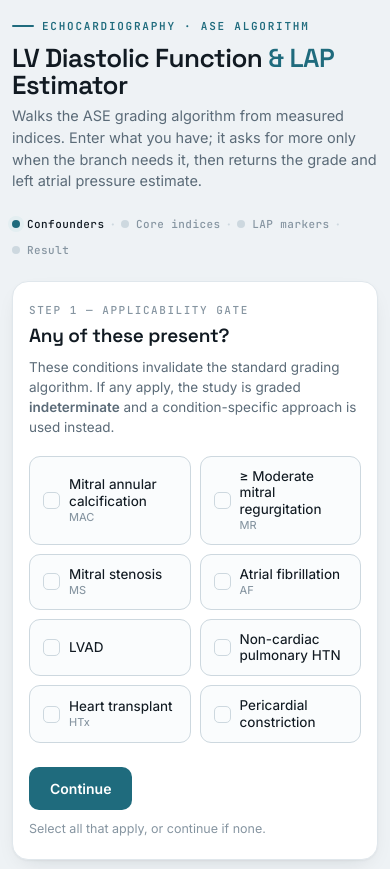
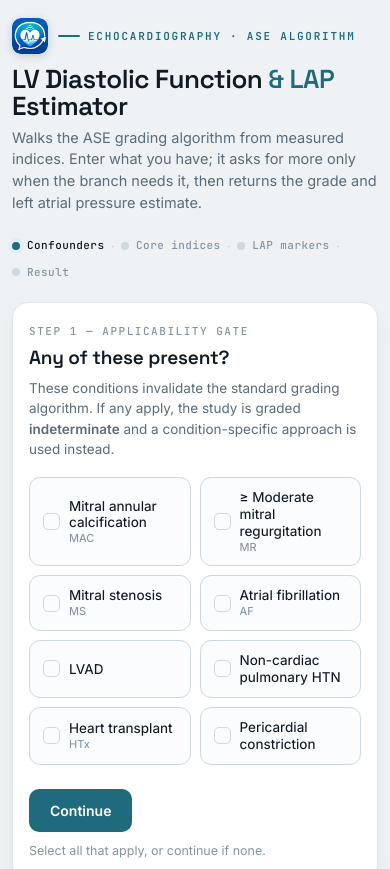
Before and after one commit to GARRETTLRUTH-a11y/diastology-tool, a plain HTML site: page index.html in a window 390 px wide. Shown: the top 869 px of the page. Drawn offline with Linux system fonts and the light colour scheme.

Commit message:
Add app icon for home-screen install and header logo
Adds apple-touch-icon, favicons, and a web manifest so saving the site to an iPhone or Android home screen gets a proper icon instead of a page screenshot. Also places the same mark as a logo in the header, top-left of the title.

```diff
--- a/index.html
+++ b/index.html
@@ -20,6 +20,16 @@
 <meta name="twitter:title" content="Diastology Tool">
 <meta name="twitter:description" content="Simplify. Analyze. Diagnose. Stepwise ASE diastolic function & LAP grading — free, runs entirely in your browser.">
 <meta name="twitter:image" content="https://diastologytool.netlify.app/og-image.jpg">
+
+<!-- Home-screen icon (iOS "Add to Home Screen" / Android PWA install) -->
+<link rel="apple-touch-icon" href="/icon-180.png">
+<link rel="icon" type="image/png" sizes="32x32" href="/favicon-32.png">
+<link rel="icon" type="image/png" sizes="16x16" href="/favicon-16.png">
+<link rel="manifest" href="/site.webmanifest">
+<meta name="theme-color" content="#154c59">
+<meta name="apple-mobile-web-app-title" content="Diastology">
+<meta name="apple-mobile-web-app-capable" content="yes">
+<meta name="mobile-web-app-capable" content="yes">
 
 <link rel="preconnect" href="https://fonts.googleapis.com">
 <link rel="preconnect" href="https://fonts.gstatic.com" crossorigin>
@@ -49,6 +59,8 @@
 
   /* Header */
   header{margin-bottom:22px}
+  .brand{display:flex;align-items:center;gap:10px;margin-bottom:12px}
+  .brand-logo{width:36px;height:36px;border-radius:9px;flex:none;box-shadow:0 2px 8px rgba(17,26,34,.18)}
   .eyebrow{
     font-family:var(--mono); font-size:11px; letter-spacing:.16em; text-transform:uppercase;
     color:var(--teal); font-weight:600; display:flex; align-items:center; gap:8px;
@@ -235,7 +247,10 @@
 <body>
 <div class="wrap">
   <header>
-    <div class="eyebrow">Echocardiography · ASE algorithm</div>
+    <div class="brand">
+      <img src="logo.png" alt="Diastology Tool" class="brand-logo" width="36" height="36">
+      <div class="eyebrow">Echocardiography · ASE algorithm</div>
+    </div>
     <h1>LV Diastolic Function <em>&amp; LAP</em> Estimator</h1>
     <p class="sub">Walks the ASE grading algorithm from measured indices. Enter what you have; it asks for more only when the branch needs it, then returns the grade and left atrial pressure estimate.</p>
     <nav class="rail" id="rail">
```
Also changed, not shown: favicon-16.png (added), favicon-32.png (added), icon-180.png (added), icon-192.png (added), icon-512.png (added), logo.png (added), site.webmanifest (added).
